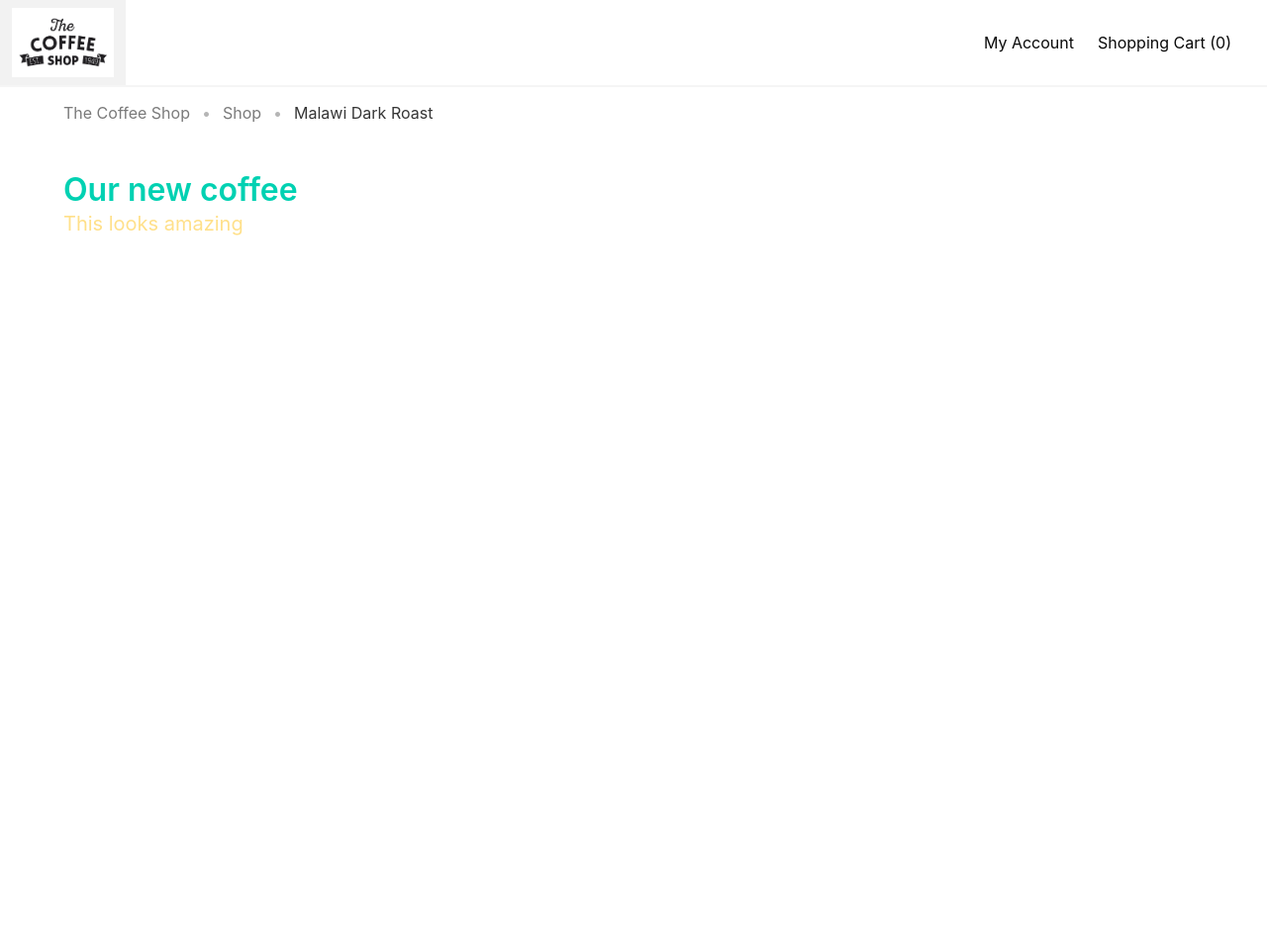
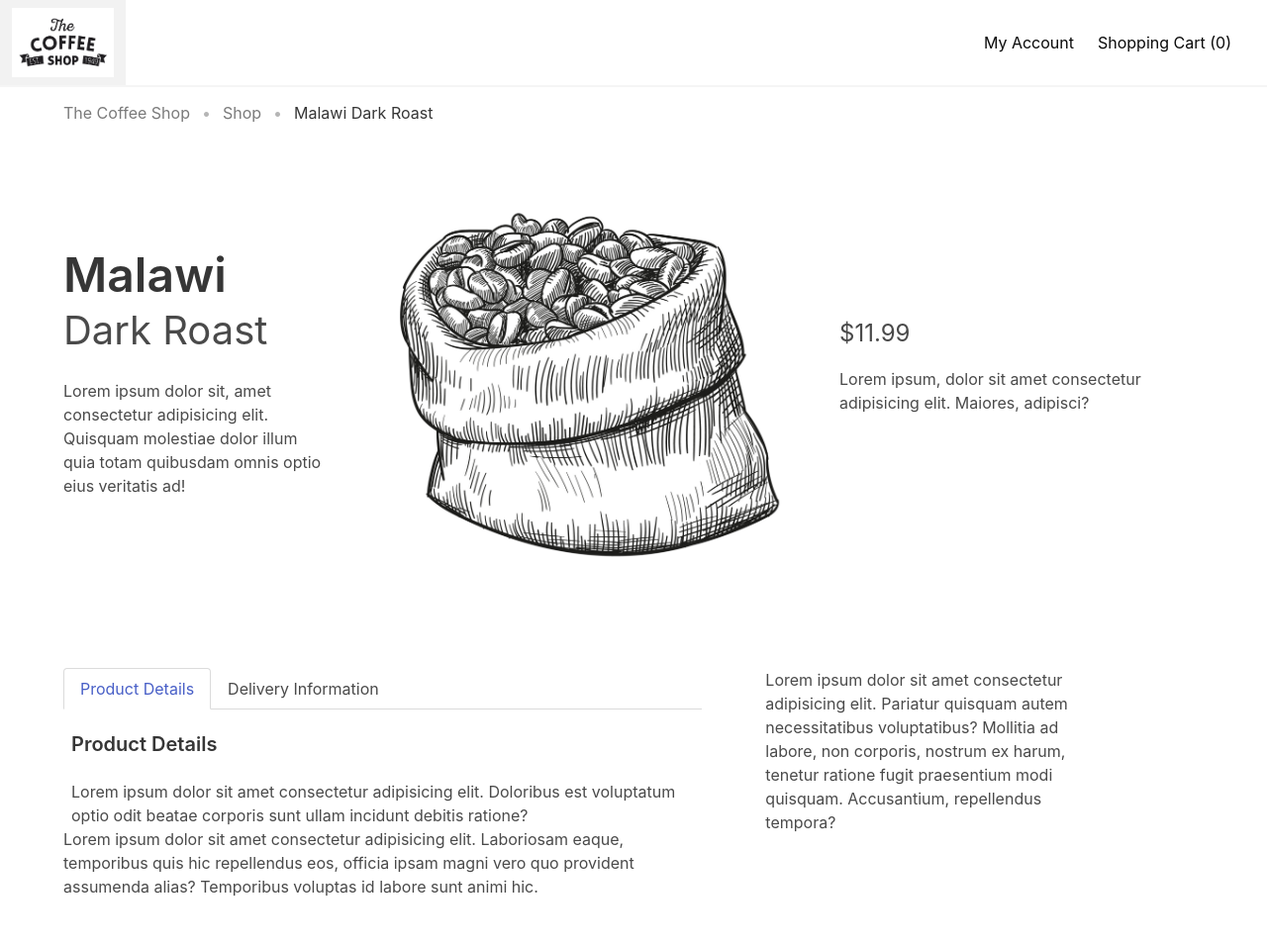
Before and after one commit to svenchan/landingPage, a plain HTML site: page index.html in a window 1280 px wide. Shown: the whole page at 99% size. Before the commit the page ends 800 px from the top, so only its background shows below. Drawn offline with nearby package versions, Linux system fonts and the light colour scheme.

Commit message:
Add columns, tabs, img

```diff
--- a/index.html
+++ b/index.html
@@ -51,11 +51,61 @@
             </ul>
         </nav>
     </section>
+
+    <!--Product info-->
     <section class="section">
         <div class="container">
-        <h1 class="title has-text-primary">Our new coffee</h1>
-        <p class="subtitle has-text-warning">This looks amazing</p>
-    </div>
+            <div class="columns is-vcentered is-multiline">
+                <div class="column is-3-desktop is-6-tablet">
+                    <h1 class="title is-size-3-mobile is-size-1-desktop">Malawi</h1>
+                    <h2 class="subtitle is-size-3-mobile is-size-2-desktop">Dark Roast</h2>
+                    <p>Lorem ipsum dolor sit, amet consectetur adipisicing elit.
+                        Quisquam molestiae dolor illum quia totam quibusdam omnis optio eius veritatis ad!</p>
+                </div>
+                <div class="column is-5-desktop is-6-tablet has-text-centered">
+                    <img src="images/bag-beans.jpg" alt="bag of unground coffee beans." class="px-4">
+                </div>
+                <div class="column is-4-desktop is-12-tablet">
+                    <div class="is-size-4 mb-4">$11.99</div>
+                    <p class="mb-4">Lorem ipsum, dolor sit amet consectetur adipisicing elit. Maiores, adipisci?</p>
+                </div>
+            </div>
+        </div>
+    </section>
+
+    <section class="section">
+        <div class="container">
+            <div class="columns is-8 is-variable">
+                <div class="column is-7-tablet">
+                    <div class="tabs is-boxed">
+                        <ul>
+                            <li data-target="product-details" class="is-active"><a>Product Details</a></li>
+                            <li data-target="delivery-information"><a>Delivery Information</a></li>
+                        </ul>
+                    </div>
+                    <div class="px-2" id="tab-content">
+                        <div id="product-details">
+                            <h3 class="is-5 title">Product Details</h3>
+                            <p>Lorem ipsum dolor sit amet consectetur adipisicing elit.
+                                Doloribus est voluptatum optio odit beatae corporis sunt ullam incidunt debitis ratione?</p>
+                        </div>
+                    </div>
+                    <div class="px-2" id="tab-content">
+                        <div id="delivery-information" class="is-hidden">
+                            <h3 class="is-5 title">Delivery Information</h3>
+                            <p>Lorem ipsum dolor sit amet consectetur adipisicing elit.
+                                Doloribus est voluptatum optio odit beatae corporis sunt ullam incidunt debitis ratione?</p>
+                        </div>
+                    </div>
+                    <p class="">Lorem ipsum dolor sit amet consectetur adipisicing elit. Laboriosam eaque, temporibus quis hic repellendus eos, officia ipsam magni
+                        vero quo provident assumenda alias? Temporibus voluptas id labore sunt animi hic.</p>
+                </div>
+                <div class="column is-4-tablet">
+                    <p>Lorem ipsum dolor sit amet consectetur adipisicing elit. Pariatur quisquam autem necessitatibus voluptatibus? Mollitia ad labore, non corporis,
+                        nostrum ex harum, tenetur ratione fugit praesentium modi quisquam. Accusantium, repellendus tempora?</p>
+                </div>
+            </div>
+        </div>
     </section>
     <script src="index.js"></script>
 </body>
```
